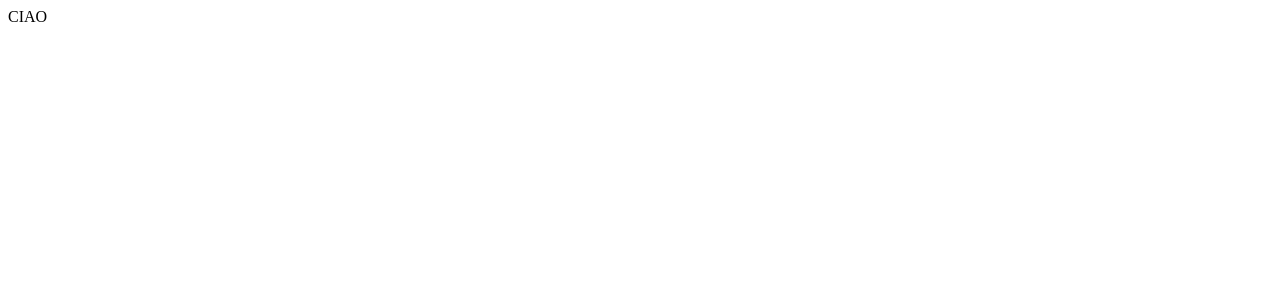
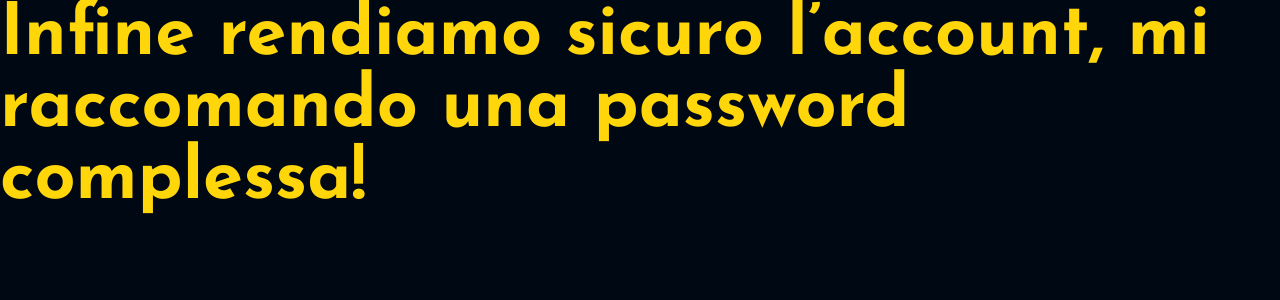
Before and after one commit to IvanDF/signup-page, a React (Create React App) app: page / in a window 1280 px wide. Shown: the top 300 px of the page. Built offline with nearby package versions, Linux system fonts and the light colour scheme.

Commit message:
wip on UI

```diff
--- a/public/index.html
+++ b/public/index.html
@@ -9,35 +9,17 @@
       name="description"
       content="Web site created using create-react-app"
     />
+    <link rel="preconnect" href="https://fonts.gstatic.com" />
+    <link
+      href="https://fonts.googleapis.com/css2?family=Josefin+Sans:ital,wght@0,700;1,500&family=Spartan:wght@400;700&display=swap"
+      rel="stylesheet"
+    />
     <link rel="apple-touch-icon" href="%PUBLIC_URL%/logo192.png" />
-    <!--
-      manifest.json provides metadata used when your web app is installed on a
-      user's mobile device or desktop. See https://developers.google.com/web/fundamentals/web-app-manifest/
-    -->
     <link rel="manifest" href="%PUBLIC_URL%/manifest.json" />
-    <!--
-      Notice the use of %PUBLIC_URL% in the tags above.
-      It will be replaced with the URL of the `public` folder during the build.
-      Only files inside the `public` folder can be referenced from the HTML.
-
-      Unlike "/favicon.ico" or "favicon.ico", "%PUBLIC_URL%/favicon.ico" will
-      work correctly both with client-side routing and a non-root public URL.
-      Learn how to configure a non-root public URL by running `npm run build`.
-    -->
     <title>React App</title>
   </head>
   <body>
     <noscript>You need to enable JavaScript to run this app.</noscript>
     <div id="root"></div>
-    <!--
-      This HTML file is a template.
-      If you open it directly in the browser, you will see an empty page.
-
-      You can add webfonts, meta tags, or analytics to this file.
-      The build step will place the bundled scripts into the <body> tag.
-
-      To begin the development, run `npm start` or `yarn start`.
-      To create a production bundle, use `npm run build` or `yarn build`.
-    -->
   </body>
 </html>
--- a/src/index.tsx
+++ b/src/index.tsx
@@ -1,9 +1,37 @@
 import React from "react";
 import ReactDOM from "react-dom";
+import { createGlobalStyle } from "styled-components";
+import { Theme, TyphographyComponent } from "./packages/ui";
+
+const GlobalStyle = createGlobalStyle`
+  *,
+  *::before,
+  *::after {
+    // RESET STYLES
+    margin: 0;
+    padding: 0;
+    box-sizing: border-box;
+    // SETTING GLOBAL FONT
+    font-family: 'Josefin Sans', serif;
+    font-size: ${Theme.font.s18};
+    font-weight: ${Theme.font.w400};
+  }
+  body {
+    width: 100%;
+    height: 100vh;
+    background: ${Theme.color.bg};
+  }
+`;
 
 ReactDOM.render(
   <React.StrictMode>
-    <span>CIAO</span>
+    <GlobalStyle />
+    <TyphographyComponent
+      color={Theme.color.yellow}
+      textType="HEADING"
+      fontWeight={Theme.font.w400}
+      text="Infine rendiamo sicuro l’account, mi raccomando una password complessa!"
+    ></TyphographyComponent>
   </React.StrictMode>,
   document.getElementById("root")
 );
--- /dev/null
+++ b/src/packages/ui/components/Theme/Theme.tsx
@@ -0,0 +1,46 @@
+export const Theme = {
+  color: {
+    // Basic colors
+    white: "#ffffff",
+    black: "#000000",
+    warning: "#C85A5A",
+
+    // Palette
+    bg: "#000814",
+    darkBlue: "#001D3D",
+    blue: "#003566",
+    orange: "#FFC300",
+    yellow: "#FFD60A",
+  },
+
+  opacity: {
+    // Opacity values
+    o0: "0",
+    o1: "0.1",
+    o2: "0.2",
+    o3: "0.3",
+    o4: "0.4",
+    o5: "0.5",
+    o6: "0.6",
+    o7: "0.7",
+    o8: "0.8",
+    o9: "0.9",
+    oNone: "1",
+  },
+
+  font: {
+    // Font values
+    s72: "72px",
+    s48: "48px",
+    s34: "34px",
+    s18: "18px",
+
+    w400: "400",
+    w700: "700",
+  },
+
+  text: {
+    // Text values
+    upper: "uppercase",
+  },
+};
--- /dev/null
+++ b/src/packages/ui/components/TyphograpyComponent/TyphographyComponent.tsx
@@ -0,0 +1,54 @@
+import React from "react";
+import styled from "styled-components";
+import { Theme } from "../Theme/Theme";
+import ITyphographyComponent from "./ITyphographyComponent";
+
+const Paragraph = styled.p<{
+  fontSize?: string;
+  fontWeight?: string;
+  color: string;
+  isUpper?: boolean;
+}>`
+  color: ${({ color }) => color};
+  ${({ fontSize }) => fontSize && `font-size: ${Theme.font.s72}`}
+  ${({ isUpper }) => isUpper && "text-transform: uppercase"}
+`;
+
+const Heading = styled.h3<{
+  fontSize?: string;
+  fontWeight?: string;
+  color: string;
+}>`
+  font-size: ${Theme.font.s72};
+  color: ${({ color }) => color};
+`;
+
+export const TyphographyComponent: React.FC<ITyphographyComponent> = ({
+  text,
+  fontSize,
+  fontWeight,
+  textType = "BODY",
+  color,
+  isUpper,
+}) => {
+  return (
+    <>
+      {textType === "HEADING" ? (
+        <Heading color={color} fontWeight={fontWeight} fontSize={fontSize}>
+          {text}
+        </Heading>
+      ) : (
+        textType === "BODY" && (
+          <Paragraph
+            isUpper={isUpper}
+            color={color}
+            fontWeight={fontWeight}
+            fontSize={fontSize}
+          >
+            {text}
+          </Paragraph>
+        )
+      )}
+    </>
+  );
+};
--- a/src/packages/ui/index.tsx
+++ b/src/packages/ui/index.tsx
@@ -1 +1,2 @@
-import React from "react";
+export * from "./components/Theme/Theme";
+export * from "./components/TyphograpyComponent/TyphographyComponent";
```
Also changed, not shown: src/packages/ui/components/TyphograpyComponent/ITyphographyComponent.d.ts (added, +8 -0 lines).
